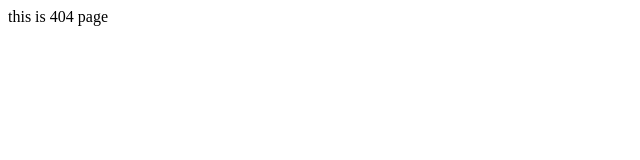
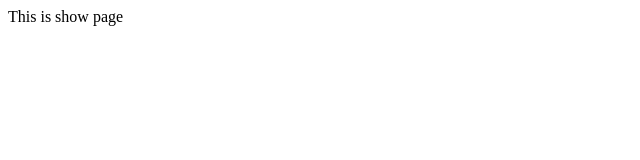
Before and after one commit to SanjeevLakhwani/box-office, a React (Create React App) app: page /show/1 in a window 1280 px wide. Before the commit this address had no page. Shown: the top 160 px of the page, without its empty margins (0-640 px from the left). Built offline with nearby package versions, Linux system fonts and the light colour scheme.

Commit message:
set the base for testing

```diff
--- a/src/App.js
+++ b/src/App.js
@@ -1,6 +1,7 @@
 import React, { Component } from 'react';
 import { Switch, Route } from 'react-router-dom';
 import Home from './pages/Home';
+import Show from './pages/Show';
 import Starred from './pages/Starred';
 
 class App extends Component {
@@ -10,6 +11,9 @@
         <Switch>
           <Route exact path="/">
             <Home />
+          </Route>
+          <Route exact path="/show/:id">
+            <Show />
           </Route>
           <Route exact path="/starred">
             <Starred />
--- a/src/pages/Home.js
+++ b/src/pages/Home.js
@@ -1,4 +1,4 @@
-import React, { useState } from 'react';
+import React, { useState, useEffect } from 'react';
 import ActorGrid from '../components/actor/ActorGrid';
 import MainPageLayout from '../components/MainPageLayout';
 import ShowGrid from '../components/show/ShowGrid';
--- /dev/null
+++ b/src/pages/Show.js
@@ -0,0 +1,9 @@
+import React, { useEffect } from 'react';
+import { useParams } from 'react-router-dom';
+const Show = () => {
+  const params = useParams();
+  console.log(params);
+  return <div>This is show page</div>;
+};
+
+export default Show;
```
